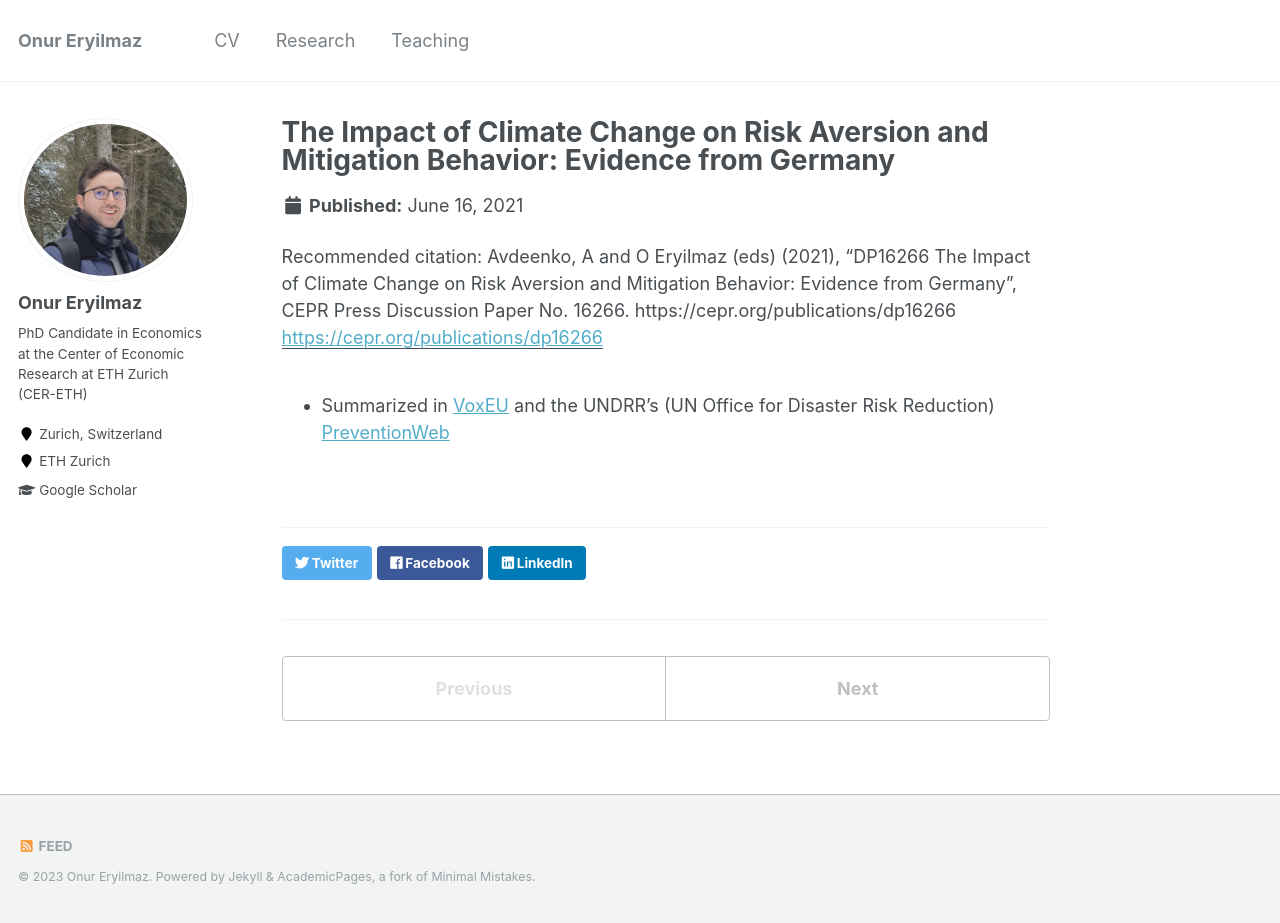
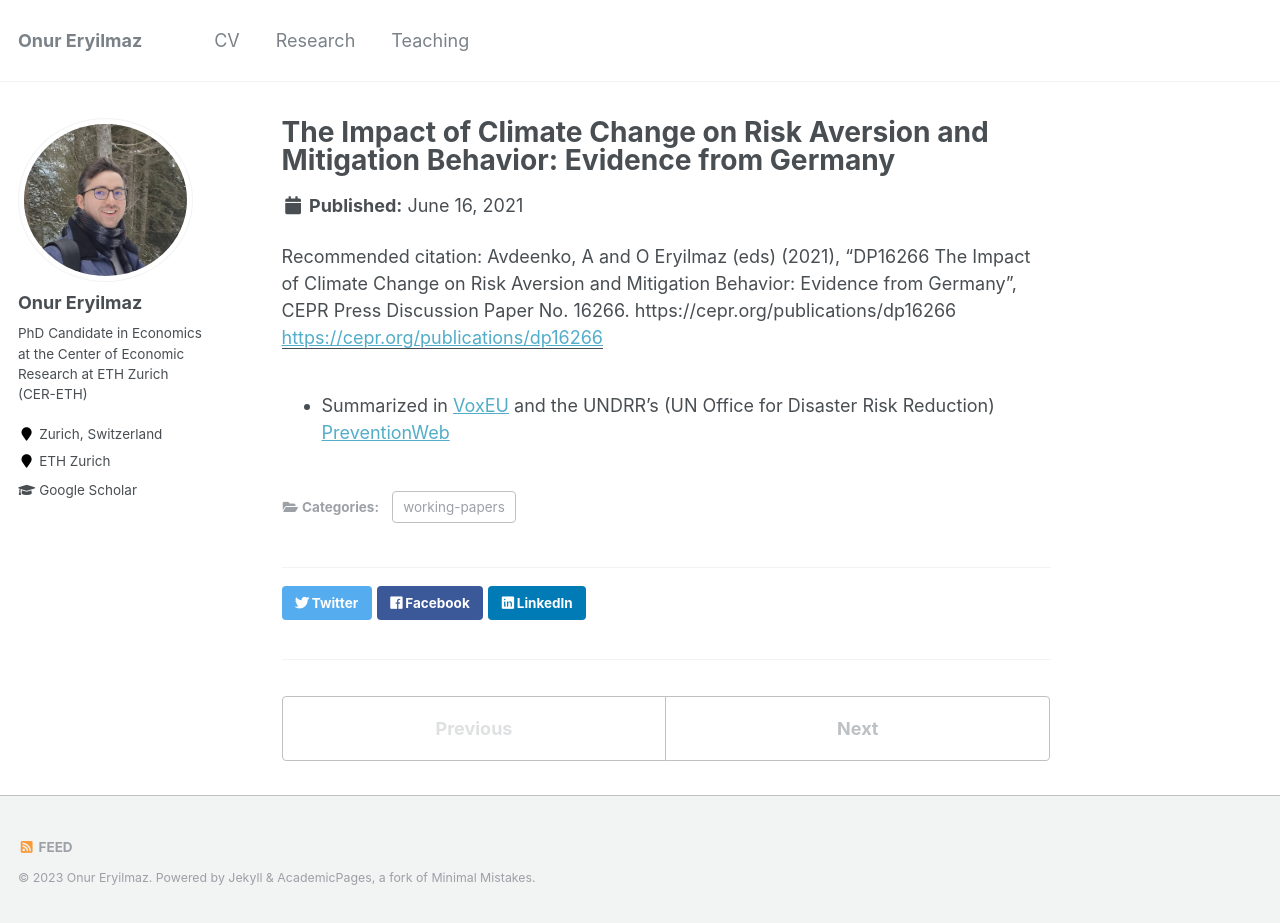
Before and after one commit to oeryilmaz/oeryilmaz.github.io, a Jekyll site: the page built from _publications/2009-10-01-paper-title-number-1.md, in a window 1280 px wide and 923 px high. Built offline with Jekyll 4.4.1, drawn with Linux system fonts in a browser that asks for light colours.

Commit message:
Update 2009-10-01-paper-title-number-1.md

```diff
--- a/_publications/2009-10-01-paper-title-number-1.md
+++ b/_publications/2009-10-01-paper-title-number-1.md
@@ -5,6 +5,7 @@ permalink: /publication/2009-10-01-paper-title-number-1
 excerpt: 'This paper investigates whether the 2013 floods in Germany affected risk preferences and mitigation behavior, using a representative, longitudinal data set. Exploiting the circumstance that this weather phenomenon was unanticipated, we provide robust evidence that flood exposure had a depressing impact on individual willingness to take risks. The effect size corresponds to a 4.85 percent reduction from the pre-treatment mean, varies between men and women, and is detectable up to five years after the shock. We show that this change is mediated by changes in well-being. Moreover, we discuss whether these changes in risk aversion may eventually reduce the costly moral hazard problem in climate change mitigation policies. In particular, we document that selection on risk aversion leads to a higher uptake in life insurances in high-risk areas.'
 date: 2021-06-16
 paperurl: 'https://cepr.org/publications/dp16266'
+category: working-papers
 linktext: 'CEPR Discussion Paper No. 16266'   # Add this line
 citation: 'Avdeenko, A and O Eryilmaz (eds) (2021), “DP16266 The Impact of Climate Change on Risk Aversion and Mitigation Behavior: Evidence from Germany”, CEPR Press Discussion Paper No. 16266. https://cepr.org/publications/dp16266'
 ---
```
